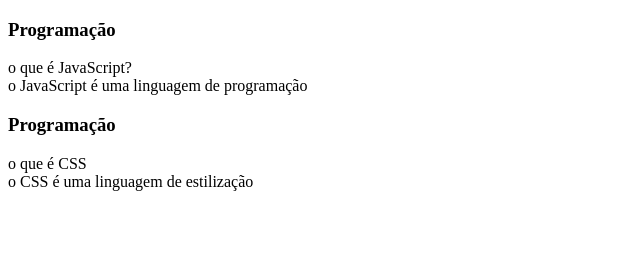
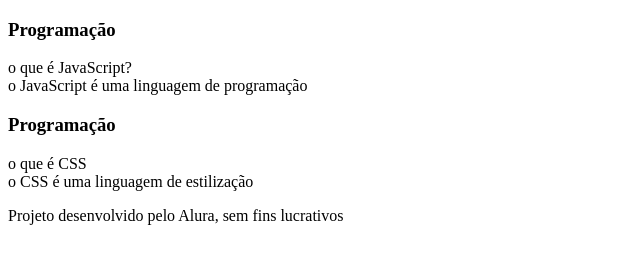
Before and after one commit to Maryyyy21/Flashcards-em-HTML, a plain HTML site: page index.html in a window 1280 px wide. Shown: the whole page, without its empty margins (0-640 px from the left). Drawn offline with Linux system fonts and the light colour scheme.

Commit message:
novo 2.0

```diff
--- a/index.html
+++ b/index.html
@@ -22,3 +22,8 @@
                         <div class="cartao_conteudo_resposta"> o CSS é uma linguagem de estilização </div>
                     </div>
                 </article>
+            </section>
+        </main>
+        <footer> <p> Projeto desenvolvido pelo Alura, sem fins lucrativos</p> </footer>
+    </body>
+</html>
```
